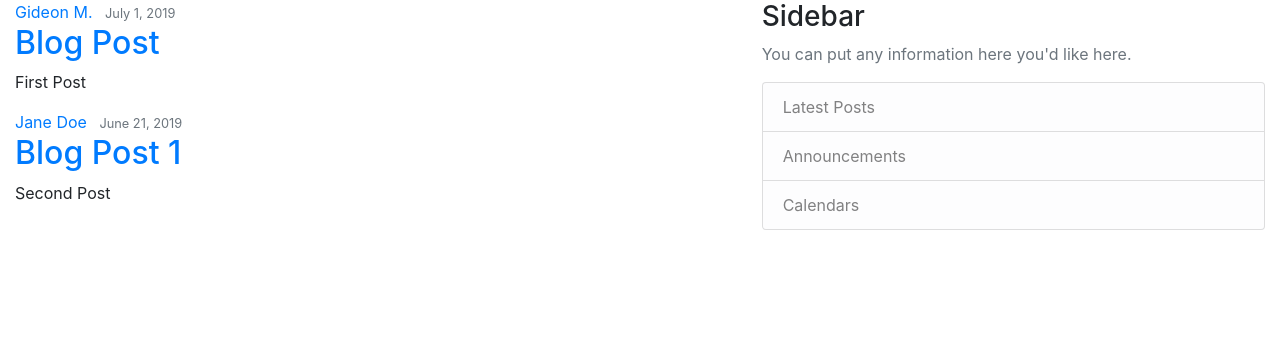
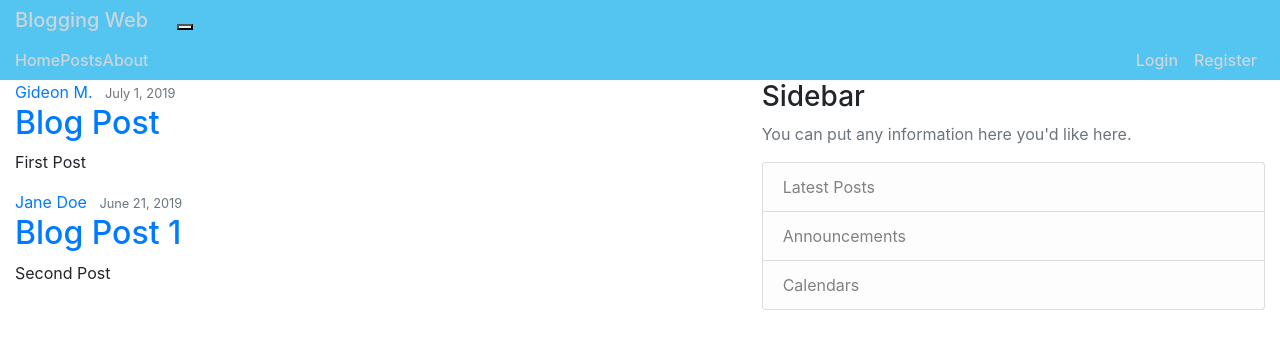
Before and after one commit to Gideon-Muriithi/Personal_Blog, a Flask app: page / in a window 1280 px wide. Shown: the top 349 px of the page. Run offline with Flask 2, Linux system fonts and the light colour scheme; some libraries are stand-ins or nearby versions.

Commit message:
This commit adds the login and registration forms, modifies the navbar and includes it in base template

```diff
--- a/app/main/views.py
+++ b/app/main/views.py
@@ -20,3 +20,7 @@ posts = [
 @main.route('/')
 def index():
     return render_template('index.html', posts=posts)
+
+@main.route('/about')
+def about():
+    return render_template('about.html', title='About')
--- /dev/null
+++ b/app/templates/about.html
@@ -0,0 +1,4 @@
+{% extends 'base.html' %}
+{% block content %}
+    <h1>About Page</h1>
+{% endblock %}
--- a/app/templates/base.html
+++ b/app/templates/base.html
@@ -9,6 +9,9 @@
     <title>Home-Blogging Website</title>
 </head>
 <body>
+    {% block navbar %}
+        {% include 'navbar.html' %}
+    {% endblock %}
     {% block content %}{% endblock %}
 </body>
 </html>
--- /dev/null
+++ b/app/templates/email/welcome_user.html
@@ -0,0 +1,4 @@
+Hello {{user.username}},
+Welcome to Blogging Website.
+You have signed up for the application and you can start reading posts as well as posting on our blog.
+All the best!
--- a/app/templates/navbar.html
+++ b/app/templates/navbar.html
@@ -1,54 +1,45 @@
+
+
+
+
 <header class="nav-header">
+    <nav class="navbar-inverse role=navigation navbar-expand-lg navbar-fixed-top scrolling-navbar"
+        style="background-color: rgb(84, 196, 240)">
         <div class="container-fluid">
-            <div class="navbar-inverse role=navigation navbar-fixed-top scrolling-navbar navbar-expand-lg" style="background-color: rgb(172, 55, 55)">
-                <div class="navbar-header">
+            <a class="navbar-brand mr-4" style="color: #cbd5db; font-weight: 500;" href="/">Blogging Web</a>
             <button type="button" class="navbar-toggle" data-toggle="collapse" data-target=".navbar-collapse">
                     <span class="sr-only">Toggle navigation</span>
                     <span class="icon-bar"></span>
                     <span class="icon-bar"></span>
                     <span class="icon-bar"></span>
                 </button>
-                    <a href="/" class="navbar-brand mr-4" style="color: #cbd5db; font-weight: 500;"> Blogging Web
-                    </a>
-                </div>
-                <div class="navbar-collapse collapse">
+            <div class="collapse navbar-collapse" id="navbarToggle">
+
+                <div class="navbar-nav mr-auto">
                     <ul class="nav navbar-nav">
                             <li><a style="color: #cbd5db; font-weight: 500;" href="/">Home</a></li>
-                        <li><a style="color: #cbd5db; font-weight: 500;"
-                                href="{{url_for('main.interview_pitches')}}">Posts</a></li>
-                        <li><a style="color: #cbd5db; font-weight: 500;"
-                                href="{{url_for('main.product_pitches')}}"></a></li>
-                        <li><a style="color: #cbd5db; font-weight: 500;"
-                                href="{{url_for('main.promotion_pitches')}}">About</a></li>
-
-                        <!-- <li><span class="glyphicon glyphicon-user">You are logged in as</span></li>         -->
+                            <li><a style="color: #cbd5db; font-weight: 500;" href="#">Posts</a></li>
+                            <li><a style="color: #cbd5db; font-weight: 500;" href="#"></a></li>
+                            <li><a style="color: #cbd5db; font-weight: 500;" href="{{url_for('main.about')}}">About</a></li>
                     </ul>
-
-
-                    <ul class="nav navbar-nav navbar-right">
+                </div>
+                <!-- Navbar Right Side -->
+                <div class="navbar-nav">
+                    <ul class="nav navbar-nav">
                         {% if current_user.is_authenticated %}
-                        <li><a class="glyphicon glyphicon-user" style="color: #cbd5db; font-weight: 500; margin-left: 460px;">You're logged in as</a></li>
-                        <li class="dropdown"><a href="#" class="dropdown-toggle" data-toggle="dropdown" role="button"
-                                aria-haspopup="true" aria-expanded="false" style="margin-right: 50px; color: #cbd5db; font-weight: 500;">{{current_user.username| capitalize}} <span
-                                    class="caret"></span></a>
-                            <ul class="dropdown-menu">
-                                <li><a href="{{url_for('main.profile',uname=current_user.username)}}">Profile</a></li>
-                                <li><a href="{{url_for('main.user_pitches',uname=current_user.username)}}">My Pitches</a>
-                                </li>
-                                <li role="separator" class="divider"></li>
-                                <li><a href="{{url_for('auth.logout')}}">Sign out</a></li>
+                        <li> <a class="nav-item nav-link" style="color: #cbd5db; font-weight: 500;"
+                                href="{{ url_for('auth.account') }}">Account</a></li>
+                        <li> <a class="nav-item nav-link" style="color: #cbd5db; font-weight: 500;"
+                                href="{{ url_for('auth.logout') }}">Logout</a></li>
+                        {% else %}
+                        <li> <a class="nav-item nav-link" style="color: #cbd5db; font-weight: 500;"
+                                href="{{ url_for('auth.login') }}">Login</a></li>
+                        <li><a class="nav-item nav-link" style="color: #cbd5db; font-weight: 500;"
+                                href="{{ url_for('auth.register') }}">Register</a></li>
+                        {% endif %}
                     </ul>
-                        </li>
-
-                        {% else %}
-                        <li><a href="{{url_for('auth.login')}}" style=" color: #cbd5db">Login</a></li>
-                        <li><a href="{{url_for('auth.register')}}" style="margin-right: 50px;  color: #cbd5db">Register</a></li>
-                    </ul>
-                    {%endif%}
-
                 </div>
             </div>
-            <br>
-            <br>
         </div>
+    </nav>
 </header>
```
Also changed, not shown: app/auth/forms.py (+49 -0 lines), app/auth/views.py (+78 -0 lines), app/email.py (+11 -0 lines), app/templates/email/welcome_user.txt (added). Lines whose indentation alone changed are shown as unchanged.
